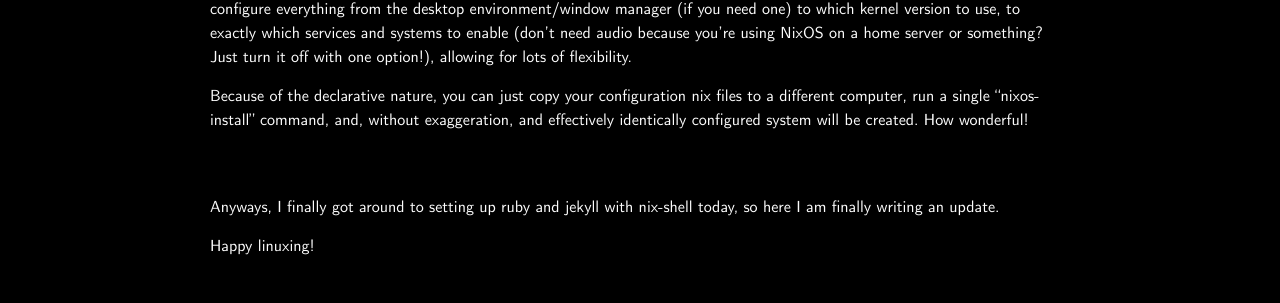
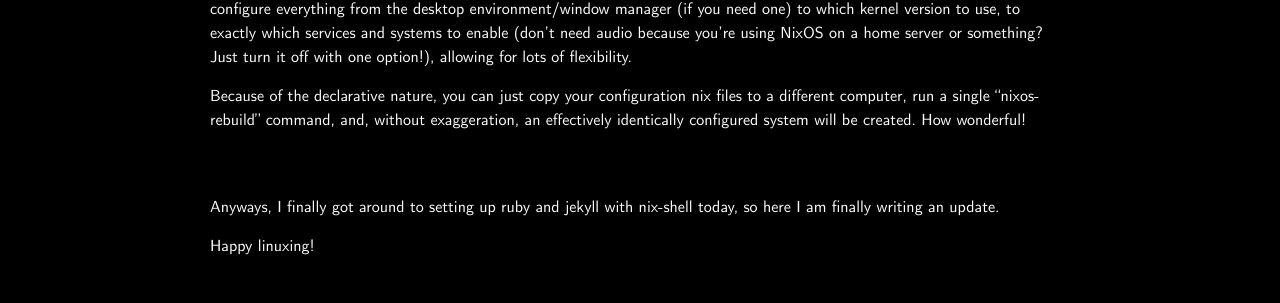
Before and after one commit to 248nonny/248nonny.github.io, a Jekyll site: the page built from Projects/Linux/_posts/2024-08-28-Switched-to-NixOS.md, in a window 1280 px wide. Shown: the part 803-1106 px from the top of the page. Built offline with Jekyll 4.4.1, drawn with Linux system fonts in a browser that asks for light colours.

Commit message:
fixed typos

```diff
--- a/Projects/Linux/_posts/2024-08-28-Switched-to-NixOS.md
+++ b/Projects/Linux/_posts/2024-08-28-Switched-to-NixOS.md
@@ -21,7 +21,7 @@ Also, the nix package repository is HUGE! It's literally [one of the biggest out
 
 The other cool thing about the configuration of NixOS is that it builds up from scratch. What I mean by that is that you can configure everything from the desktop environment/window manager (if you need one) to which kernel version to use, to exactly which services and systems to enable (don't need audio because you're using NixOS on a home server or something? Just turn it off with one option!), allowing for lots of flexibility.
 
-Because of the declarative nature, you can just copy your configuration nix files to a different computer, run a single "nixos-install" command, and, without exaggeration, and effectively identically configured system will be created. How wonderful!
+Because of the declarative nature, you can just copy your configuration nix files to a different computer, run a single "nixos-rebuild" command, and, without exaggeration, an effectively identically configured system will be created. How wonderful!
 
 <br><br>
 Anyways, I finally got around to setting up ruby and jekyll with nix-shell today, so here I am finally writing an update.
```
